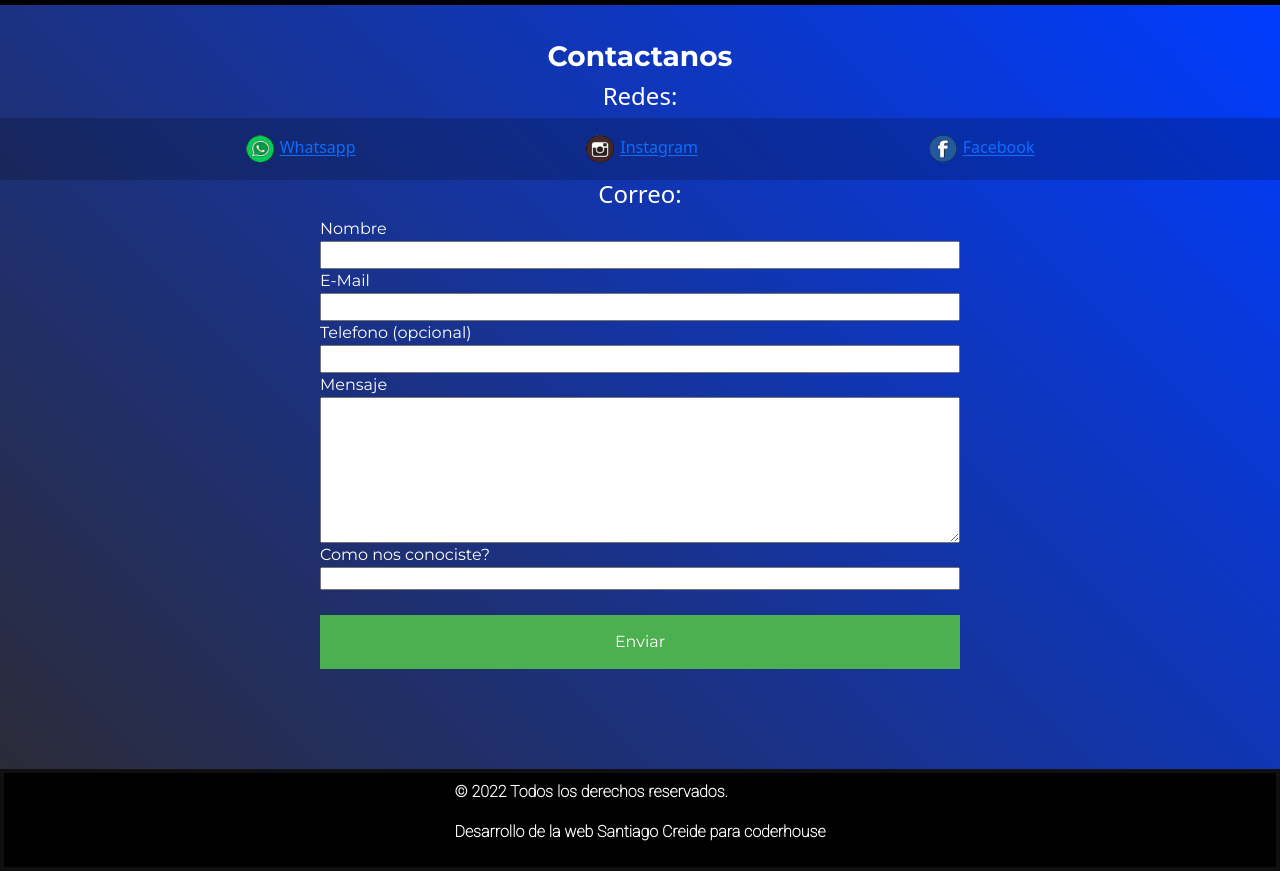
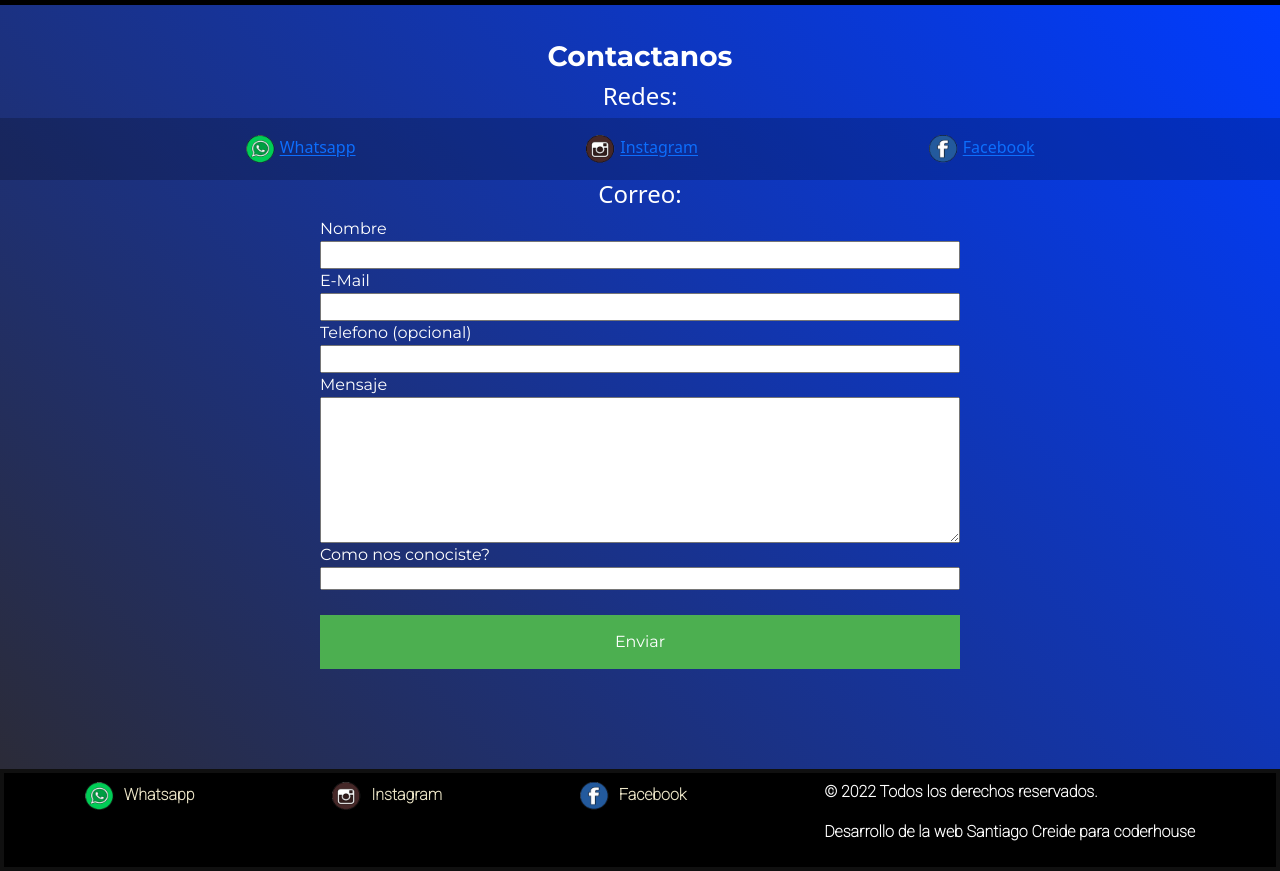
Before and after one commit to SanticreideARG/zigzag, a plain HTML site: page pages/contacto.html in a window 1280 px wide. Shown: the part 201-1072 px from the top of the page. Drawn offline with nearby package versions, Linux system fonts and the light colour scheme; a web font is replaced by a local one.

Commit message:
newchanges

```diff
--- a/pages/contacto.html
+++ b/pages/contacto.html
@@ -66,7 +66,7 @@
 				</div>
 			</div>
 			<h4>Correo:</h4>
-			<form method="post">
+			<form class:"pb-5" method="post">
 			  <label for="nombre">Nombre</label>
 	             <input type="text" id="nombre" required>
 	          <label for="email">E-Mail</label>
@@ -85,12 +85,24 @@
 			</form>
 		</main>
 		      								<!-- FOOTER SECTION-->
-		<footer class="footer">
-				</div>
-				<div class="footer__copyright">
-					<p>© 2022 Todos los derechos reservados.</p>
-					<p>Desarrollo de la web Santiago Creide para coderhouse</p>
-				</div>
+		<!-- FOOTER SECTION-->
+		  <footer class="footer container-fluid">
+			<div class="footer__whatsaap">
+				<img class="icon" src="../assets/wp.png">
+				<a rel="noopener noreferrer" target="_blank" href="http://wa.me/+542944390226">Whatsapp</a>
+			</div>
+			<div class="footer__instagram">
+				<img  class="icon" src="../assets/ig.png">
+				<a rel="noopener noreferrer" target="_blank" href="https://www.instagram.com/zigzag_patagonia/">Instagram</a>
+			</div>
+			<div class="footer__facebook">
+				<img class="icon" src="../assets/fb.png">
+				<a rel="noopener noreferrer" target="_blank" href="https://www.facebook.com/patagonia.zigzag">Facebook</a>
+			</div>
+			<div class="footer__copyright">
+				<p>© 2022 Todos los derechos reservados.</p>
+				<p>Desarrollo de la web Santiago Creide para coderhouse</p>
+			</div>
 		</footer>
 		<script src="https://cdn.jsdelivr.net/npm/bootstrap@5.2.0-beta1/dist/js/bootstrap.bundle.min.js" crossorigin="anonymous"></script>
 	</body>
```
Also changed, not shown: index.html (+9 -9 lines), pages/catalogo.html (+5 -5 lines), pages/galeria.html (+2 -3 lines), README.md.
